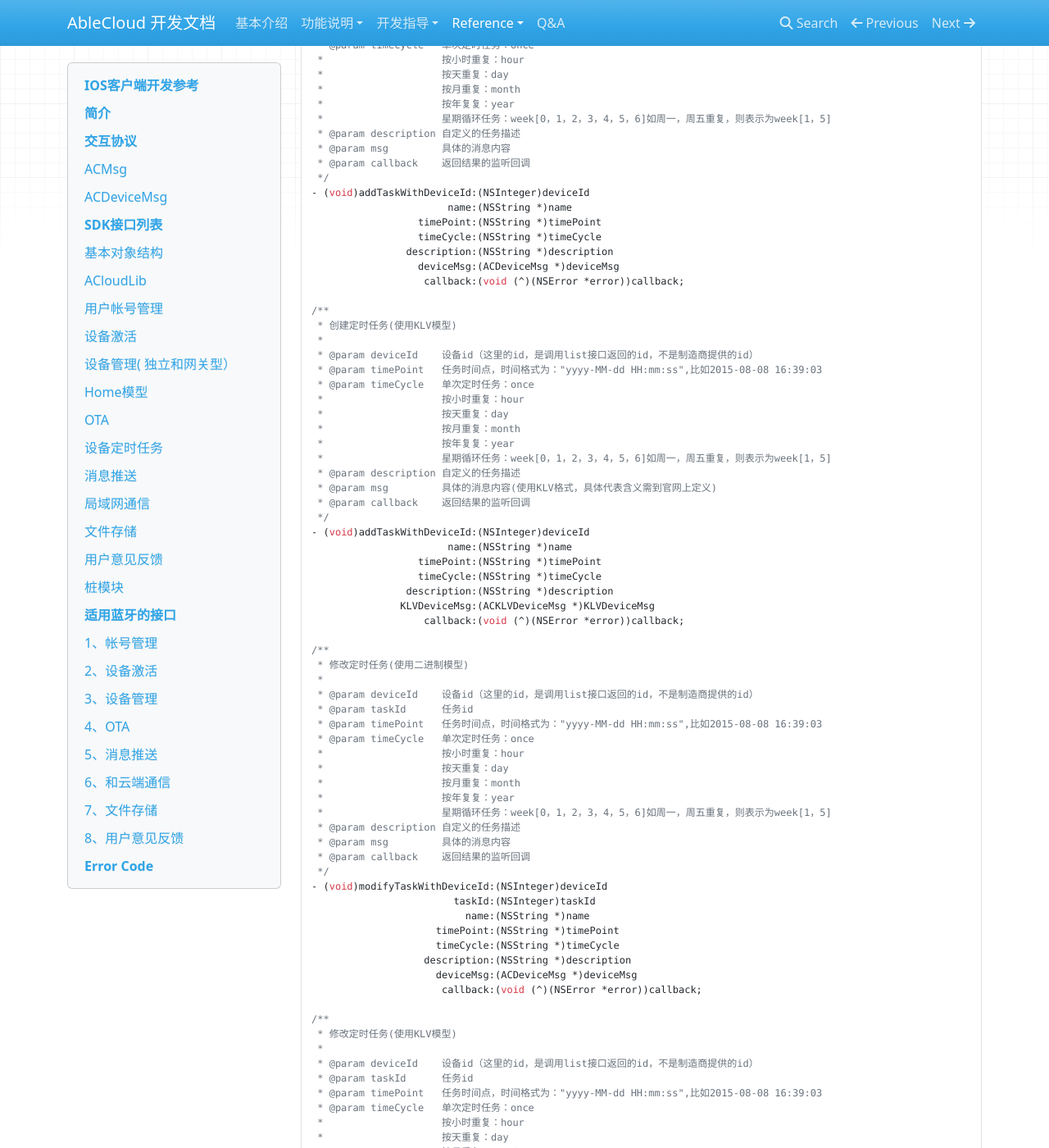
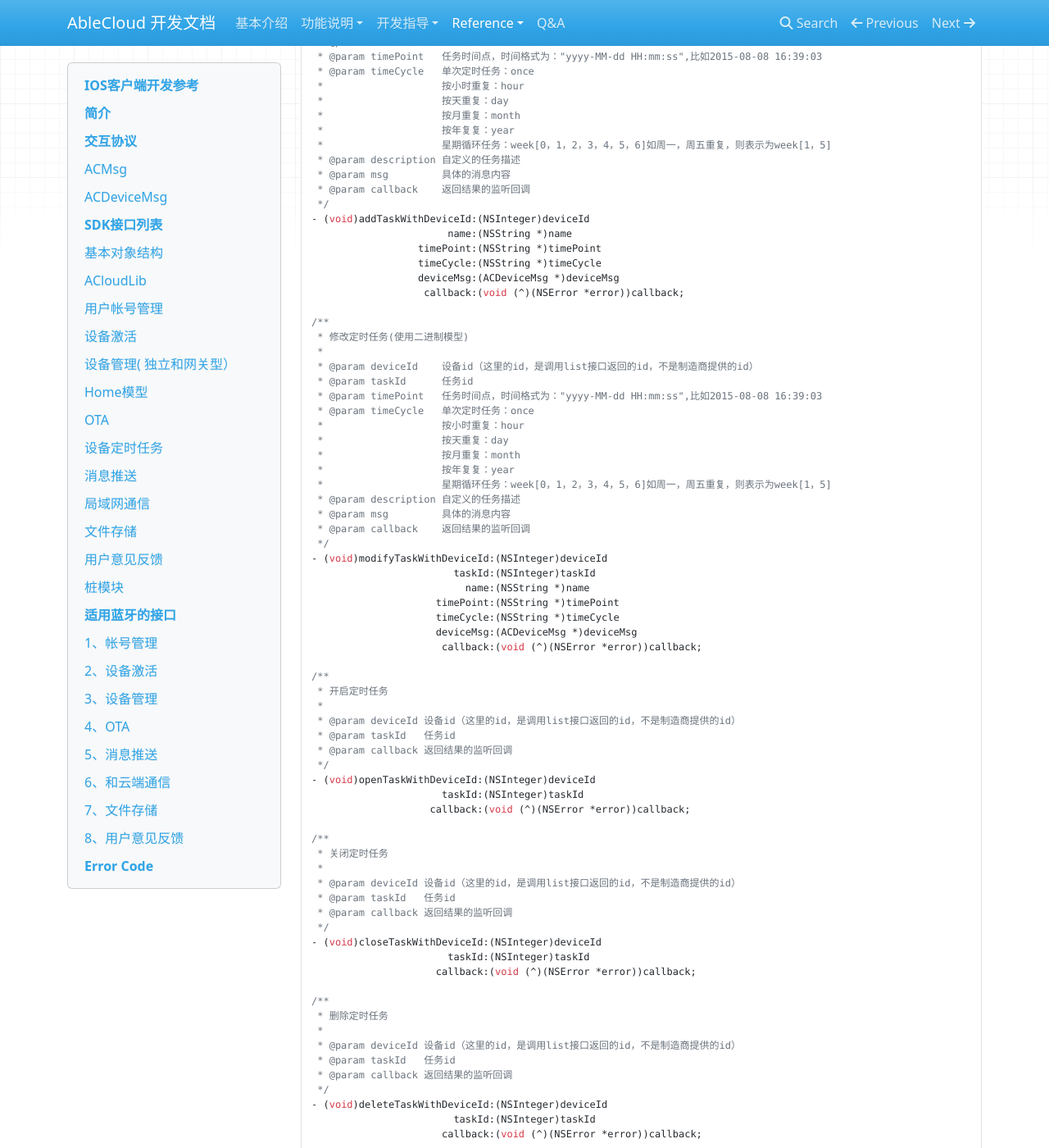
Before and after one commit to JessonW/rd_docs, an MkDocs documentation site: the page built from docs/reference/iOS.md, in a window 1280 px wide and 1400 px high, scrolled down 24820 px. Shown: the whole window at 82% size. Built offline with MkDocs 1.6.1, drawn with Linux system fonts in a browser that asks for light colours; nearby versions of some CDN libraries; old or Windows-style settings are respelled for this version of MkDocs; some of the changed text lies outside the part shown.

Commit message:
combin ACKLVDeviceMsg into ACDeviceMsg

````diff
--- a/docs/reference/iOS.md
+++ b/docs/reference/iOS.md
@@ -164,31 +164,33 @@
 ####ACDeviceMsg
 该消息用于处理服务和设备之间的交互，框架会将ACDeviceMsg中的code部分解析出来，开发者可根据[code](firmware/wifi_interface_guide/#13 "消息码说明")来区分设备消息类型。并根据code的不同值做出不同的处理响应。
 >+ **二进制/json**
->在使用二进制或json格式通讯协议的情况下,ACDeviceMsg的content部分由开发者解释，框架透传，因此开发者需要自己编写设备消息序列化/反序列化器。
+>在使用二进制或json格式通讯协议的情况下,ACDeviceMsg的content部分由开发者解释，框架透传。
 >+ **KLV**
->KLV是由AbleCloud规定的一种数据格式，即可以理解为content部分的一种特殊解释，具体开发需要到AbleCloud平台填写数据点和数据包。因此开发者不需要自己编写消息序列化/反序列化器。
-
+>KLV是由AbleCloud规定的一种数据格式，即可以理解为content部分的一种特殊解释，具体开发需要到AbleCloud平台填写数据点和数据包。
 KLV协议介绍请参考：[功能介绍-KLV协议介绍](../features/functions.md#klv)。
 
 ACDeviceMsg定义如下：
-```c
+
+```objc
 @property (nonatomic, assign) NSInteger msgId;
 @property (nonatomic, assign) NSInteger msgCode;
 @property (nonatomic, strong) NSData *payload;
 @property (nonatomic, strong) NSArray *optArray;
-//反序列化
+@property (nonatomic, copy) NSString *description;
+//KLV协议时使用
+@property (nonatomic, strong, readonly) ACKLVObject *KLVObject;
+
+//KLV协议时使用
+- (id)initWithCode:(NSInteger)code KLVObject:(ACKLVObject *)KLVObject;
+- (ACKLVObject *)getKLVObject;
+
 + (instancetype)unmarshalWithData:(NSData *)data;
-+ //反序列化WithAESKey
 + (instancetype)unmarshalWithData:(NSData *)data AESKey:(NSData *)AESKey;
-//序列化
 - (NSData *)marshal;
-//序列化withAES Key
 - (NSData *)marshalWithAESKey:(NSData *)AESKey;
 ```
 
 <font color=red>注意</font>：从上面的定义可以看到，设备消息的具体内容为Object类型，若使用二进制或json数据格式，则开发者需要根据实际情况实现序列化器用来解释content的内容，在作具体的序列化/反序列化时，可根据code的不同值做出不同的序列化行为。
-
-
 
 
 ####ACKLVObject
@@ -1310,31 +1312,7 @@
                        name:(NSString *)name
                   timePoint:(NSString *)timePoint
                   timeCycle:(NSString *)timeCycle
-                description:(NSString *)description
                   deviceMsg:(ACDeviceMsg *)deviceMsg
-                   callback:(void (^)(NSError *error))callback;
-
-/**
- * 创建定时任务(使用KLV模型)
- *
- * @param deviceId    设备id（这里的id，是调用list接口返回的id，不是制造商提供的id）
- * @param timePoint   任务时间点，时间格式为："yyyy-MM-dd HH:mm:ss",比如2015-08-08 16:39:03
- * @param timeCycle   单次定时任务：once
- *                    按小时重复：hour
- *                    按天重复：day
- *                    按月重复：month
- *                    按年复复：year
- *                    星期循环任务：week[0，1，2，3，4，5，6]如周一，周五重复，则表示为week[1，5]
- * @param description 自定义的任务描述
- * @param msg         具体的消息内容(使用KLV格式，具体代表含义需到官网上定义)
- * @param callback    返回结果的监听回调
- */
-- (void)addTaskWithDeviceId:(NSInteger)deviceId
-                       name:(NSString *)name
-                  timePoint:(NSString *)timePoint
-                  timeCycle:(NSString *)timeCycle
-                description:(NSString *)description
-               KLVDeviceMsg:(ACKLVDeviceMsg *)KLVDeviceMsg
                    callback:(void (^)(NSError *error))callback;
 
 /**
@@ -1358,33 +1336,7 @@
                           name:(NSString *)name
                      timePoint:(NSString *)timePoint
                      timeCycle:(NSString *)timeCycle
-                   description:(NSString *)description
                      deviceMsg:(ACDeviceMsg *)deviceMsg
-                      callback:(void (^)(NSError *error))callback;
-
-/**
- * 修改定时任务(使用KLV模型)
- *
- * @param deviceId    设备id（这里的id，是调用list接口返回的id，不是制造商提供的id）
- * @param taskId      任务id
- * @param timePoint   任务时间点，时间格式为："yyyy-MM-dd HH:mm:ss",比如2015-08-08 16:39:03
- * @param timeCycle   单次定时任务：once
- *                    按小时重复：hour
- *                    按天重复：day
- *                    按月重复：month
- *                    按年复复：year
- *                    星期循环任务：week[0，1，2，3，4，5，6]如周一，周五重复，则表示为week[1，5]
- * @param description 自定义的任务描述
- * @param msg         具体的消息内容(使用KLV格式，具体代表含义需到官网上定义)
- * @param callback    返回结果的监听回调
- */
-- (void)modifyTaskWithDeviceId:(NSInteger)deviceId
-                        taskId:(NSInteger)taskId
-                          name:(NSString *)name
-                     timePoint:(NSString *)timePoint
-                     timeCycle:(NSString *)timeCycle
-                   description:(NSString *)description
-                  KLVDeviceMsg:(ACKLVDeviceMsg *)KLVDeviceMsg
                       callback:(void (^)(NSError *error))callback;
 
 /**
````
Also changed, not shown: docs/develop_guide/iOS.md (+97 -94 lines).
